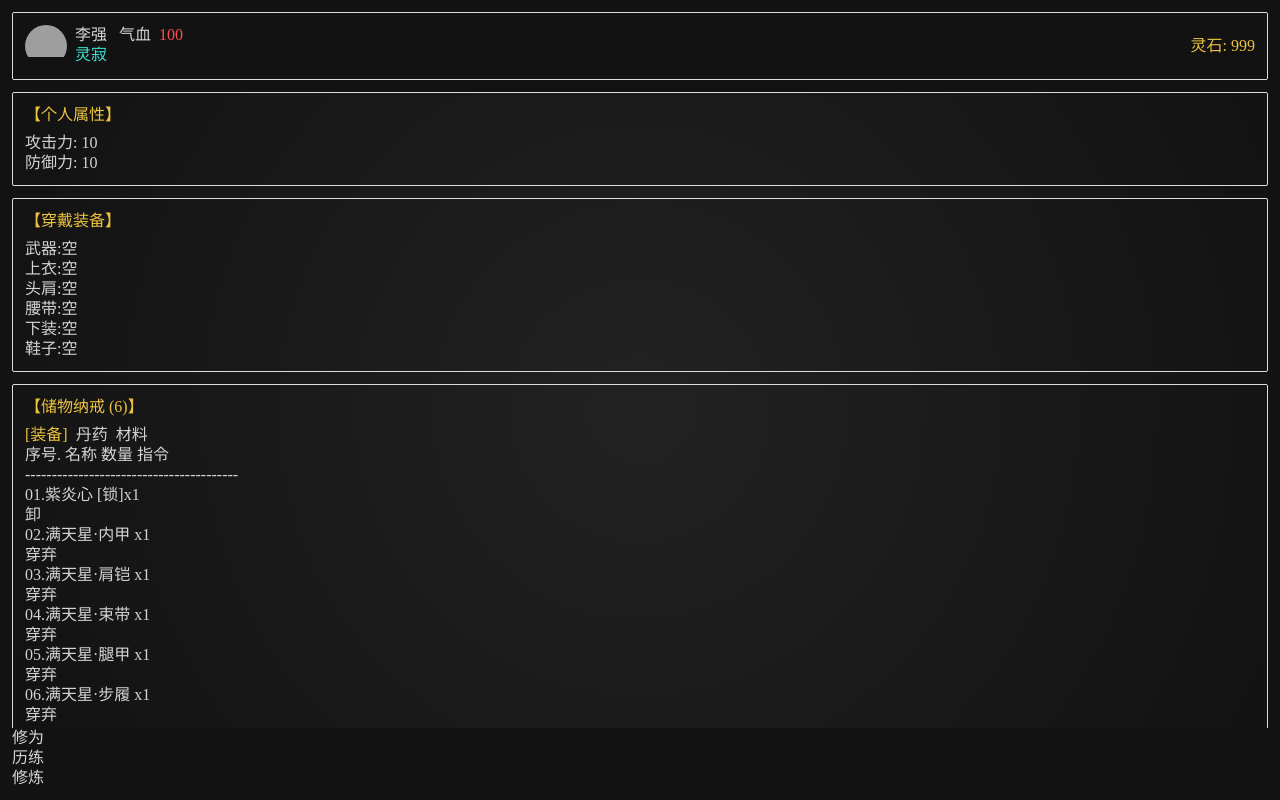
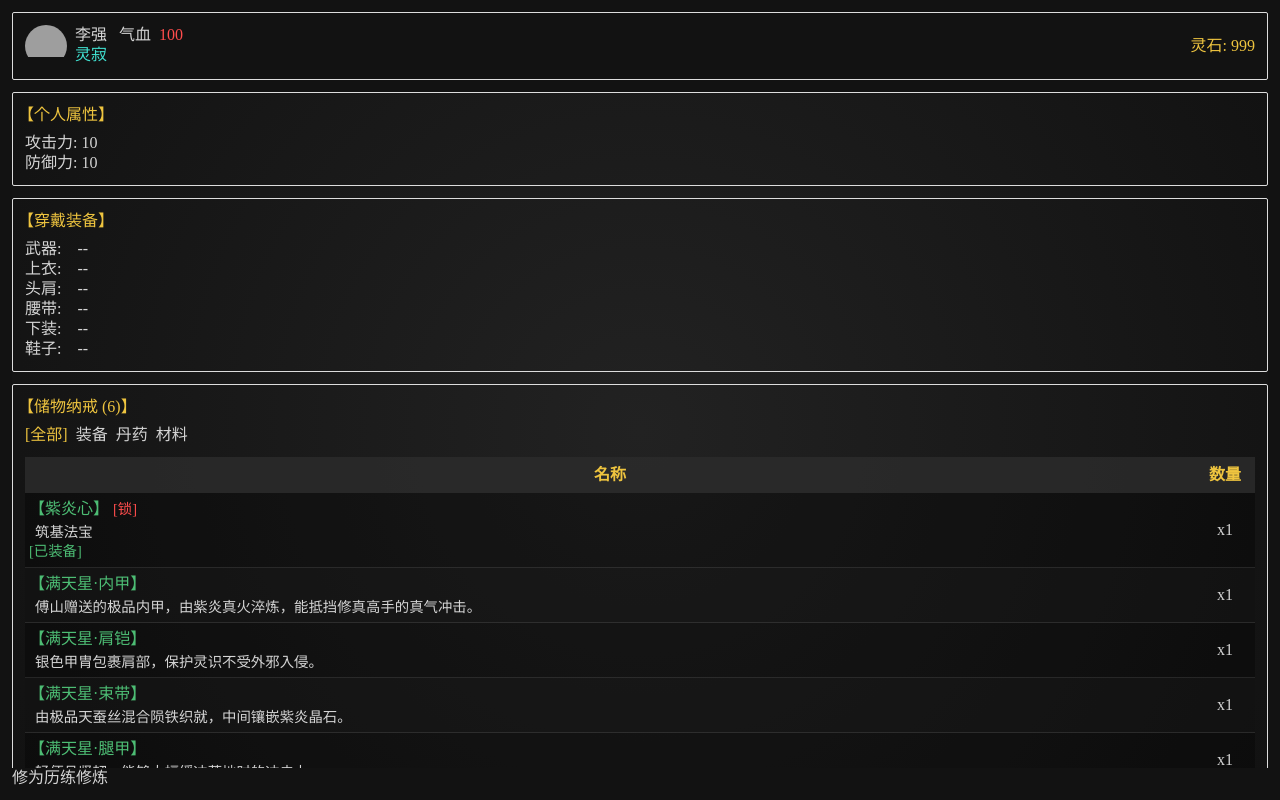
Before and after one commit to ChaoQunPeng/dialogium, a Vue app: page / in a window 1280 px wide. Built offline with nearby package versions, Linux system fonts and the light colour scheme; grey boxes are pictures that could not be loaded.

Commit message:
✨ feat: 调整样式

```diff
--- a/src/App.vue
+++ b/src/App.vue
@@ -35,7 +35,7 @@
       <CultivationPanel v-if="activeTab === 'practice'" />
     </main>
 
-    <footer class="game-nav">
+    <footer class="game-nav flex">
       <div
         v-for="tab in tabs"
         :key="tab.id"
--- a/src/components/CharacterPanel.vue
+++ b/src/components/CharacterPanel.vue
@@ -9,9 +9,9 @@
       <div class="equip-line-grid">
         <div v-for="slot in equipmentSlots" :key="slot.key" class="slot-item">
           <div class="slot-inner">
-            <span class="s-label">{{ slot.label }}:</span>
+            <span class="s-label mr-4">{{ slot.label }}:</span>
             <span :class="['s-name', { 'is-empty': !equippedMap[slot.key] }]">
-              {{ equippedMap[slot.key] ? equippedMap[slot.key].name : '空' }}
+              {{ equippedMap[slot.key] ? equippedMap[slot.key].name : '--' }}
             </span>
           </div>
         </div>
@@ -30,31 +30,58 @@
         </div>
       </div>
 
-      <div class="text-list">
-        <div class="list-head">序号. 名称 数量 指令</div>
-        <div class="dot-line">----------------------------------------</div>
-        <div v-for="(item, index) in filteredInventory" :key="index" class="list-row">
-          <span class="idx">{{ (index + 1).toString().padStart(2, '0') }}.</span>
-          <span class="name"
-            >{{ item.name }} <span v-if="item.isLocked" class="lock">[锁]</span></span
-          >
-          <span class="cnt">x{{ item.count }}</span>
+      <div class="inventory-table">
+        <table>
+          <thead>
+            <tr>
+              <th style="min-width: 150px">名称</th>
+              <th style="width: 60px">数量</th>
+              <!-- <th style="width: 50px">效果</th> -->
+              <!-- <th style="width: 60px">操作</th> -->
+            </tr>
+          </thead>
+          <tbody>
+            <tr v-for="(item, index) in filteredInventory" :key="index">
+              <td class="item-name">
+                <div class="text-green">
+                  【{{ item.name }}】 <span v-if="item.isLocked" class="lock">[锁]</span>
+                </div>
+                <div class="item-description">{{ item.description || '--' }}</div>
+                <span v-if="item.isEquipped" class="equipped">[已装备]</span>
+              </td>
+              <td class="item-count">x{{ item.count }}</td>
+              <!-- <td class="item-stats">
+                <div v-if="item.stats">
+                  <span v-if="item.stats.attack">攻击+{{ item.stats.attack }}</span>
+                  <span v-if="item.stats.defense">防御+{{ item.stats.defense }}</span>
+                  <span v-if="item.stats.hp">气血+{{ item.stats.hp }}</span>
+                  <span v-if="item.stats.mp">灵力+{{ item.stats.mp }}</span>
+                  <span v-if="item.stats.speed">速度+{{ item.stats.speed }}</span>
+                  <span v-if="item.stats.crit">暴击+{{ item.stats.crit }}</span>
+                </div>
+                <div v-else>--</div>
+              </td> -->
+              <!-- <td class="item-actions">
                 <div class="cmds">
                   <span
                     v-if="item.category === 'equipment'"
-              class="cmd-btn cyan"
+                    class="cmd-btn cyan mb-2"
                     @click="item.isEquipped ? handleUnequip(item) : equipItem(item.instanceId)"
                   >
-              {{ item.isEquipped ? '卸' : '穿' }}
+                    {{ item.isEquipped ? '卸下' : '装备' }}
                   </span>
                   <span
                     v-if="!item.isEquipped && !item.isLocked"
                     class="cmd-btn red"
                     @click="showDropConfirm(item)"
-              >弃</span
                   >
+                    丢弃
+                  </span>
                 </div>
-        </div>
+              </td> -->
+            </tr>
+          </tbody>
+        </table>
         <div v-if="filteredInventory.length === 0" class="empty-text">--- 纳戒空无一物 ---</div>
       </div>
     </BorderContainer>
@@ -85,9 +112,9 @@ const player = computed(() => {
 });
 
 // 纳戒数据与分类逻辑
-const activeTab = ref('equipment');
+const activeTab = ref('all');
 const tabs = [
-  // { name: '全部', key: 'all' },
+  { name: '全部', key: 'all' },
   { name: '装备', key: 'equipment' },
   { name: '丹药', key: 'consumable' },
   { name: '材料', key: 'material' },
@@ -165,11 +192,6 @@ const filteredInventory = computed(() => {
   );
 });
 
-// 是否是特殊装备
-const isSpecialEquipment = (itemId: string) => {
-  return ['zi_yan_xin'].includes(itemId);
-};
-
 // 装备相关方法
 const equipItem = (instanceId: string) => {
   playerStore.equipItem(instanceId);
@@ -225,4 +247,132 @@ onMounted(() => {});
     }
   }
 }
+
+.inventory-table {
+  margin-top: 12px;
+
+  table {
+    width: 100%;
+    border-collapse: collapse;
+    background-color: rgba(0, 0, 0, 0.3);
+    border: 1px solid var(--color-border);
+
+    th {
+      background-color: rgba(50, 50, 50, 0.7);
+      padding: 8px 4px;
+      text-align: center;
+      font-weight: bold;
+      border-bottom: 1px solid var(--color-border);
+      color: var(--color-yellow);
+    }
+
+    td {
+      padding: 6px 4px;
+      border-bottom: 1px solid rgba(255, 255, 255, 0.1);
+      vertical-align: middle;
+
+      &.item-name {
+        color: var(--color-text);
+        font-weight: 500;
+
+        .lock {
+          color: var(--color-red);
+          font-size: 0.9em;
+        }
+
+        .equipped {
+          color: var(--color-green);
+          font-size: 0.9em;
+        }
+      }
+
+      .item-description {
+        font-size: 0.9em;
+        color: var(--color-gray);
+        margin-top: 4px;
+        text-indent: 6px;
+      }
+
+      &.item-count {
+        text-align: center;
+        color: var(--color-blue);
+      }
+
+      &.item-stats {
+        font-size: 0.9em;
+        color: var(--color-cyan);
+
+        div {
+          display: flex;
+          flex-direction: column;
+          gap: 2px;
+
+          span {
+            white-space: nowrap;
+          }
+        }
+      }
+
+      &.item-level {
+        text-align: center;
+        color: var(--color-purple);
+        font-weight: 500;
+      }
+
+      &.item-actions {
+        text-align: center;
+
+        .cmds {
+          display: flex;
+          justify-content: center;
+          gap: 4px;
+          flex-direction: column;
+
+          .cmd-btn {
+            padding: 2px 6px;
+            border-radius: 3px;
+            cursor: pointer;
+            font-size: 0.9em;
+            transition: all 0.2s;
+
+            &.cyan {
+              background-color: rgba(0, 200, 200, 0.2);
+              color: var(--color-cyan);
+              border: 1px solid var(--color-cyan);
+
+              &:hover {
+                background-color: rgba(0, 200, 200, 0.4);
+              }
+            }
+
+            &.red {
+              background-color: rgba(255, 80, 80, 0.2);
+              color: var(--color-red);
+              border: 1px solid var(--color-red);
+
+              &:hover {
+                background-color: rgba(255, 80, 80, 0.4);
+              }
+            }
+          }
+        }
+      }
+    }
+
+    tr:nth-child(even) {
+      background-color: rgba(30, 30, 30, 0.3);
+    }
+
+    tr:hover {
+      background-color: rgba(80, 80, 80, 0.3);
+    }
+  }
+
+  .empty-text {
+    text-align: center;
+    padding: 20px;
+    color: var(--color-gray);
+    font-style: italic;
+  }
+}
 </style>
--- a/src/components/ColorDemo.vue
+++ /dev/null
@@ -1,47 +0,0 @@
-<template>
-  <div class="p-6 space-y-4">
-    <h2 class="text-2xl font-bold text-text-main mb-4">Tailwind Colors Demo</h2>
-
-    <!-- 背景色示例 -->
-    <div class="grid grid-cols-2 gap-4">
-      <div class="p-4 rounded bg-bg-main border border-text-muted">
-        <p class="text-text-main">Main Background</p>
-        <p class="text-text-muted text-sm">使用 bg-bg-main 和 text-text-main</p>
-      </div>
-
-      <div class="p-4 rounded bg-bg-card border border-text-muted">
-        <p class="text-text-main">Card Background</p>
-        <p class="text-text-muted text-sm">使用 bg-bg-card</p>
-      </div>
-    </div>
-
-    <!-- 文字颜色示例 -->
-    <div class="p-4 bg-bg-card rounded">
-      <p class="text-text-main">主要文字颜色 (text-text-main)</p>
-      <p class="text-text-muted">次要文字颜色 (text-text-muted)</p>
-    </div>
-
-    <!-- 强调色示例 -->
-    <div class="grid grid-cols-2 gap-4">
-      <div class="p-4 rounded bg-bg-card border-2 border-yellow">
-        <p class="text-yellow font-bold">黄色强调 (text-yellow)</p>
-      </div>
-
-      <div class="p-4 rounded bg-bg-card border-2 border-green">
-        <p class="text-green font-bold">绿色成功 (text-green)</p>
-      </div>
-
-      <div class="p-4 rounded bg-bg-card border-2 border-red">
-        <p class="text-red font-bold">红色警告 (text-red)</p>
-      </div>
-
-      <div class="p-4 rounded bg-bg-card border-2 border-cyan">
-        <p class="text-cyan font-bold">青色信息 (text-cyan)</p>
-      </div>
-    </div>
-  </div>
-</template>
-
-<script setup lang="ts">
-// 这个组件展示了如何使用在 tailwind.config.js 中配置的自定义颜色类
-</script>
--- a/src/components/borderContainer.vue
+++ b/src/components/borderContainer.vue
@@ -21,6 +21,7 @@ defineProps<{
   .title {
     color: var(--color-yellow);
     margin-bottom: 8px;
+    margin-left: -7px;
   }
 }
 </style>
--- a/src/interface/item.ts
+++ b/src/interface/item.ts
@@ -10,6 +10,8 @@ export interface IItem {
   icon?: string;
   description?: string;
   price?: number;
+
+  grade?: number;
 
   // --- 组合属性模块 (Components) ---
 
@@ -33,13 +35,6 @@ export interface IItem {
     effectId?: string;
     /** 使用后是否消失（消耗数量） */
     isConsumable: boolean;
-  };
-
-  /** 修仙/特殊组件：存储特定逻辑数据 */
-  meta?: {
-    realmReq?: number; // 境界要求
-    rarity?: string; // 稀有度颜色
-    isLocked?: boolean; // 是否绑定
   };
 }
 
```
Lines whose indentation alone changed are shown as unchanged.
